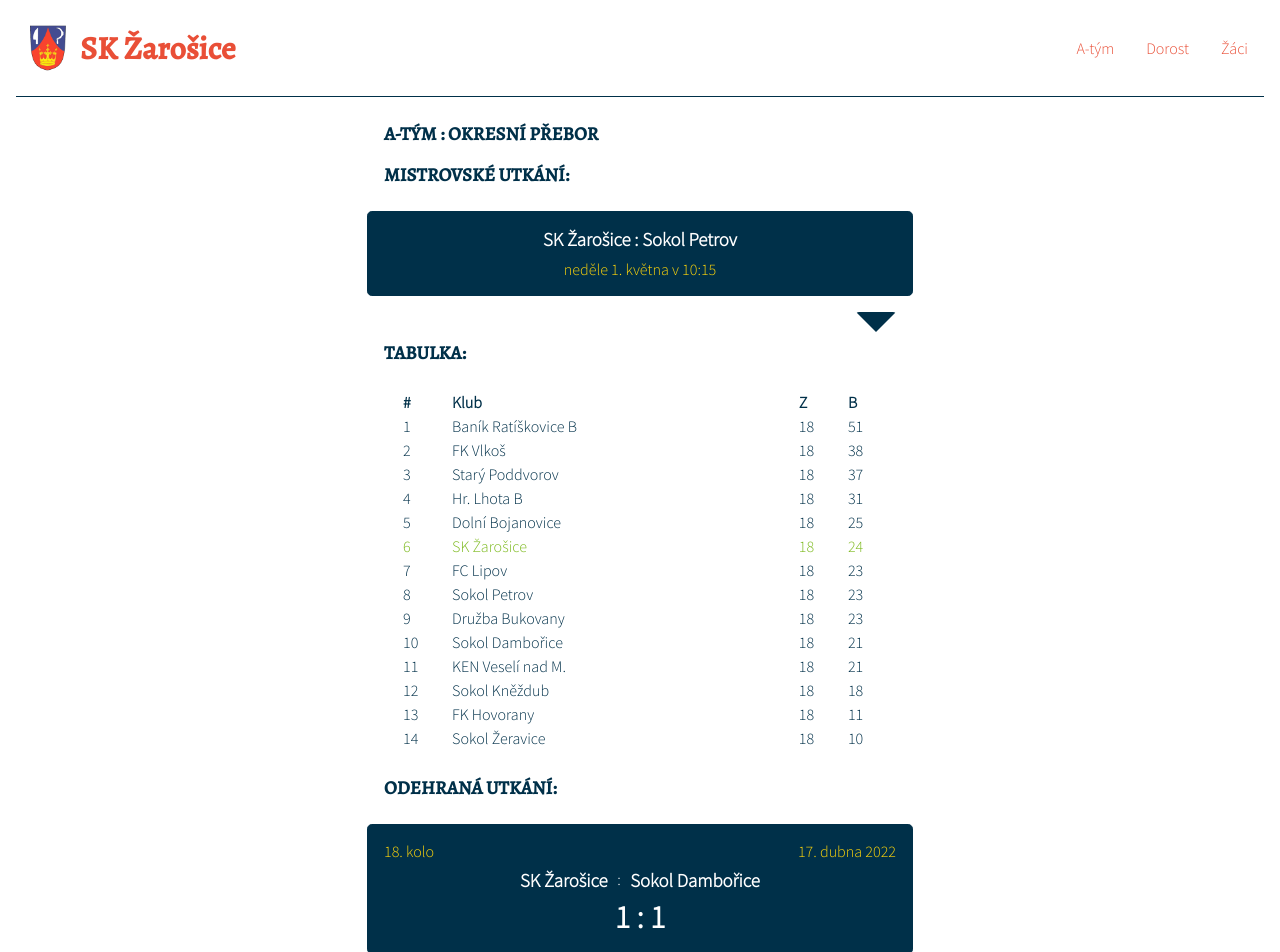
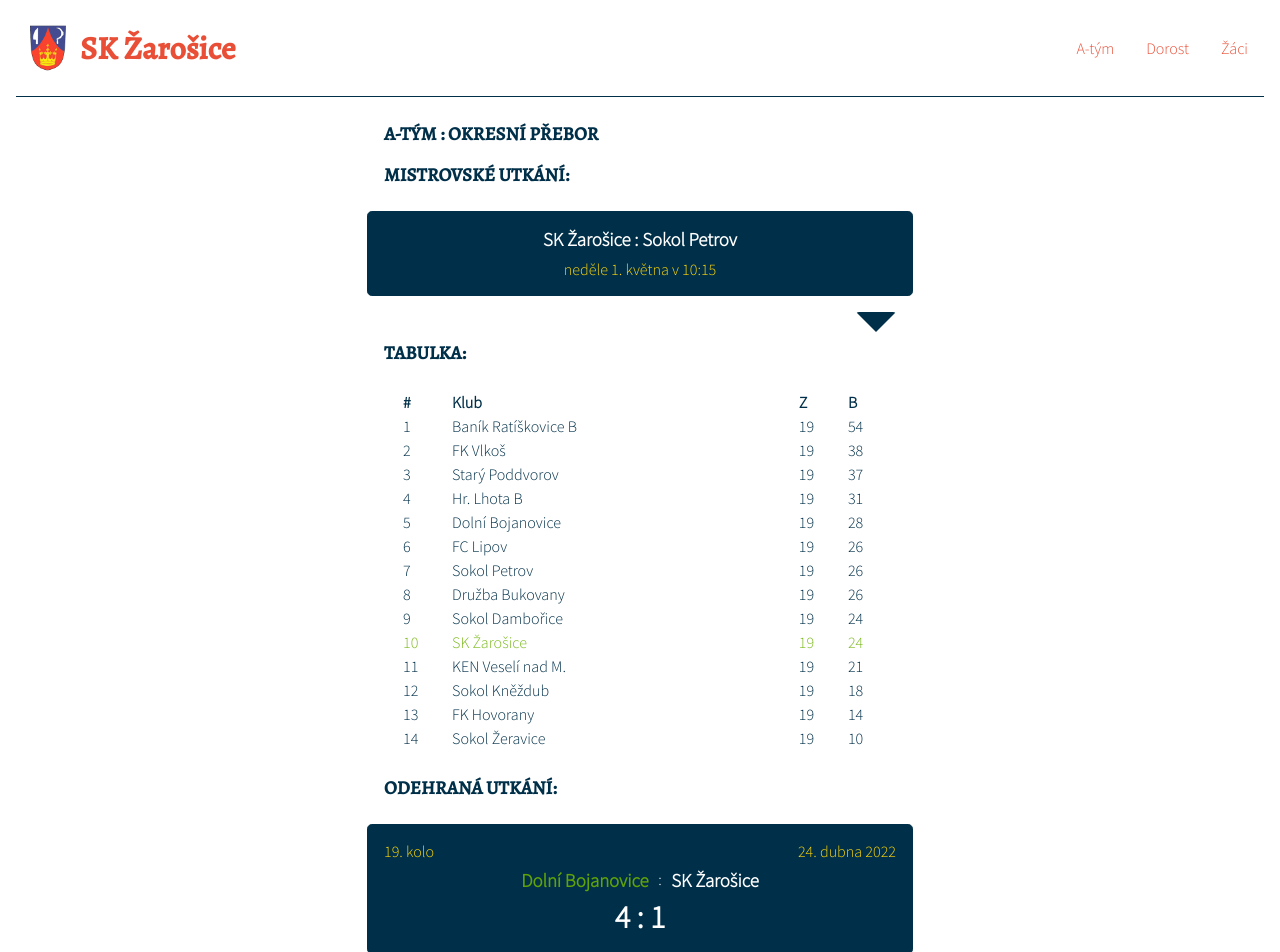
Before and after one commit to StanaSimec/sk-zarosice-web, a React (Create React App) app: page / in a window 1280 px wide. Shown: the top 952 px of the page. Built offline with nearby package versions, Linux system fonts and the light colour scheme.

Commit message:
results update

```diff
--- a/src/data/points.js
+++ b/src/data/points.js
@@ -1,38 +1,38 @@
 export const POINTS = {
   A_TEAM: [
-    { position: 1, team: "Baník Ratíškovice B", matches: 18, points: 51 },
-    { position: 2, team: "FK Vlkoš", matches: 18, points: 38 },
-    { position: 3, team: "Starý Poddvorov", matches: 18, points: 37 },
-    { position: 4, team: "Hr. Lhota B", matches: 18, points: 31 },
-    { position: 5, team: "Dolní Bojanovice", matches: 18, points: 25 },
-    { position: 6, team: "SK Žarošice", matches: 18, points: 24 },
-    { position: 7, team: "FC Lipov", matches: 18, points: 23 },
-    { position: 8, team: "Sokol Petrov", matches: 18, points: 23 },
-    { position: 9, team: "Družba Bukovany", matches: 18, points: 23 },
-    { position: 10, team: "Sokol Dambořice", matches: 18, points: 21 },
-    { position: 11, team: "KEN Veselí nad M.", matches: 18, points: 21 },
-    { position: 12, team: "Sokol Kněždub", matches: 18, points: 18 },
-    { position: 13, team: "FK Hovorany", matches: 18, points: 11 },
-    { position: 14, team: "Sokol Žeravice", matches: 18, points: 10 },
+    { position: 1, team: "Baník Ratíškovice B", matches: 19, points: 54 },
+    { position: 2, team: "FK Vlkoš", matches: 19, points: 38 },
+    { position: 3, team: "Starý Poddvorov", matches: 19, points: 37 },
+    { position: 4, team: "Hr. Lhota B", matches: 19, points: 31 },
+    { position: 5, team: "Dolní Bojanovice", matches: 19, points: 28 },
+    { position: 6, team: "FC Lipov", matches: 19, points: 26 },
+    { position: 7, team: "Sokol Petrov", matches: 19, points: 26 },
+    { position: 8, team: "Družba Bukovany", matches: 19, points: 26 },
+    { position: 9, team: "Sokol Dambořice", matches: 19, points: 24 },
+    { position: 10, team: "SK Žarošice", matches: 19, points: 24 },
+    { position: 11, team: "KEN Veselí nad M.", matches: 19, points: 21 },
+    { position: 12, team: "Sokol Kněždub", matches: 19, points: 18 },
+    { position: 13, team: "FK Hovorany", matches: 19, points: 14 },
+    { position: 14, team: "Sokol Žeravice", matches: 19, points: 10 },
   ],
   U19: [
-    { position: 1, team: "Charvátská N. V.", matches: 13, points: 32 },
-    { position: 2, team: "FK Milotice", matches: 12, points: 29 },
-    { position: 3, team: "Kobylí-Bořetice", matches: 13, points: 28 },
-    { position: 4, team: "FK Ratíškovice B", matches: 12, points: 27 },
-    { position: 5, team: "Čejkovice-Hovorany", matches: 12, points: 21 },
-    { position: 6, team: "Agro Vnorovy", matches: 13, points: 19 },
-    { position: 7, team: "Těmice-Mor.Písek", matches: 13, points: 17 },
-    { position: 8, team: "SK Žarošice", matches: 12, points: 14 },
-    { position: 9, team: "Družba Bukovany", matches: 13, points: 9 },
-    { position: 10, team: "Sokol Brumovice", matches: 13, points: 6 },
-    { position: 11, team: "SK Kostelec", matches: 12, points: 0 },
+    { position: 1, team: "Charvátská N. V.", matches: 14, points: 35 },
+    { position: 2, team: "FK Ratíškovice B", matches: 13, points: 30 },
+    { position: 3, team: "FK Milotice", matches: 13, points: 29 },
+    { position: 4, team: "Kobylí-Bořetice", matches: 13, points: 28 },
+    { position: 5, team: "Čejkovice-Hovorany", matches: 13, points: 24 },
+    { position: 6, team: "Agro Vnorovy", matches: 14, points: 22 },
+    { position: 7, team: "SK Žarošice", matches: 13, points: 17 },
+    { position: 8, team: "Těmice-Mor.Písek", matches: 14, points: 17 },
+    { position: 9, team: "Družba Bukovany", matches: 14, points: 9 },
+    { position: 10, team: "Sokol Brumovice", matches: 14, points: 6 },
+    { position: 11, team: "SK Kostelec", matches: 13, points: 0 },
   ],
   U15: [
-    { position: 1, team: "Čejč-Hovorany", matches: 8, points: 19 },
-    { position: 2, team: "SK Žarošice", matches: 9, points: 18 },
-    { position: 3, team: "Sokol Petrov", matches: 11, points: 16 },
-    { position: 4, team: "Mor.Písek-Žeravice", matches: 9, points: 13 },
+    { position: 1, team: "Čejč-Hovorany", matches: 9, points: 22 },
+    { position: 2, team: "Sokol Petrov", matches: 12, points: 19 },
+    { position: 3, team: "SK Žarošice", matches: 10, points: 18 },
+    { position: 4, team: "Mor.Písek-Žeravice", matches: 10, points: 13 },
     { position: 5, team: "FK Milotice", matches: 11, points: 2 },
   ],
 };
--- a/src/data/results.js
+++ b/src/data/results.js
@@ -2,6 +2,14 @@ import { TEAMS } from "../constants/constants";
 
 export const RESULTS = {
   A_TEAM: [
+    {
+      round: 19,
+      date: new Date("2022-04-24"),
+      homeTeam: TEAMS.DOLNI_BOJANOVICE,
+      homeScore: 4,
+      awayTeam: TEAMS.ZAROSICE,
+      awayScore: 1,
+    },
     {
       round: 18,
       date: new Date("2022-04-17"),
@@ -149,6 +157,14 @@ export const RESULTS = {
   ],
   U19: [
     {
+      round: 17,
+      date: new Date("2022-04-24"),
+      homeTeam: TEAMS.ZAROSICE,
+      homeScore: 3,
+      awayTeam: TEAMS.MILOTICE,
+      awayScore: 1,
+    },
+    {
       round: 15,
       date: new Date("2022-04-10"),
       homeTeam: TEAMS.KOSTELEC,
@@ -247,6 +263,14 @@ export const RESULTS = {
   ],
   U15: [
     {
+      round: 17,
+      date: new Date("2022-04-23"),
+      homeTeam: TEAMS.CEJC_HOVORANY,
+      homeScore: 3,
+      awayTeam: TEAMS.ZAROSICE,
+      awayScore: 0,
+    },
+    {
       round: 16,
       date: new Date("2022-04-16"),
       homeTeam: TEAMS.MILOTICE,
```
